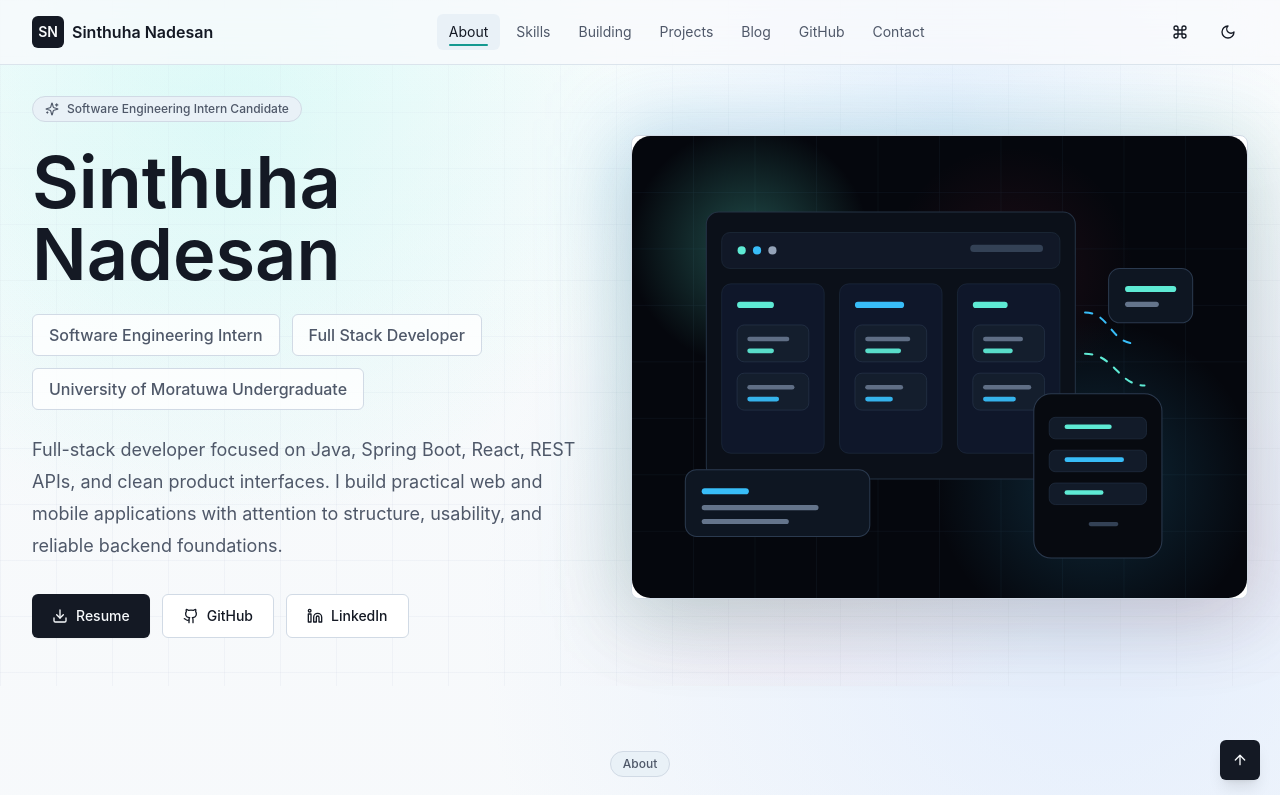
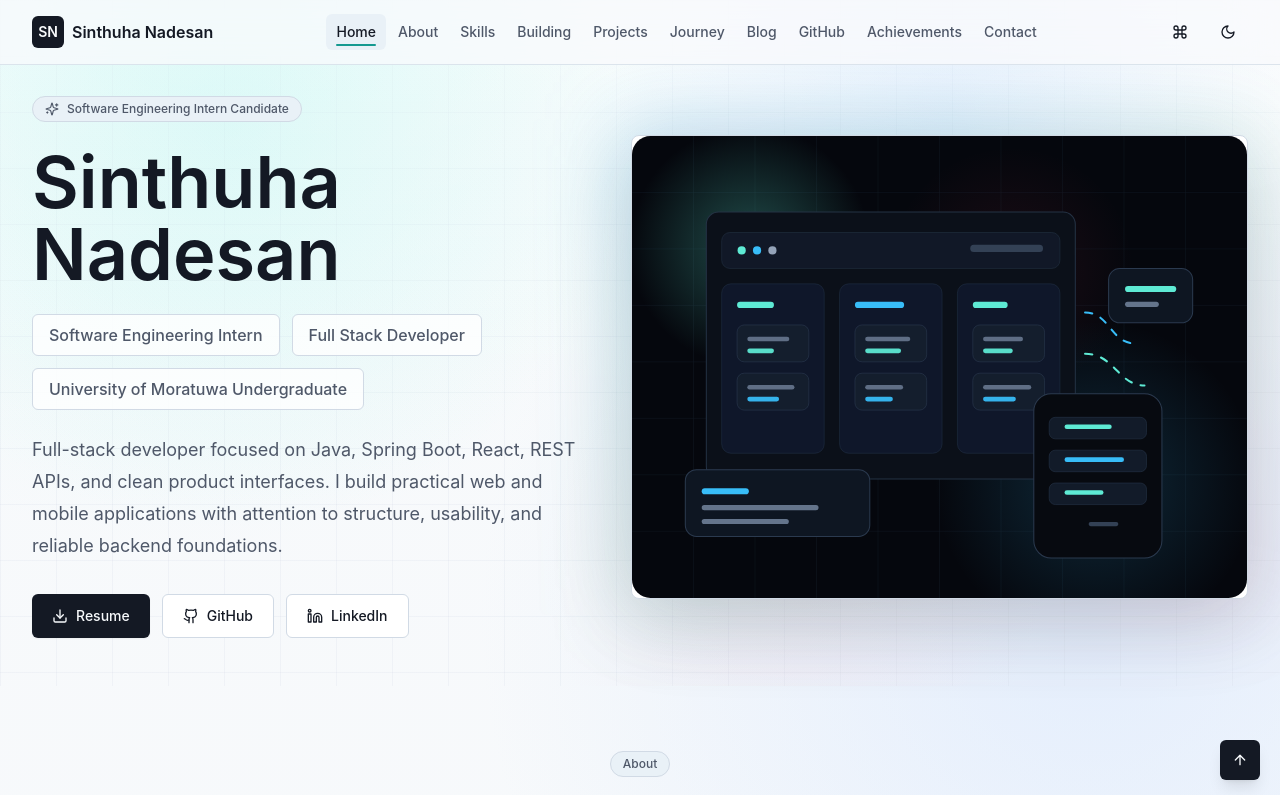
Before and after one commit to Sinthuha-n/personal-portifolio---sinthu, a Next.js app: page / in a window 1280 px wide. Shown: the top 795 px of the page. Built offline with nearby package versions, Linux system fonts and the light colour scheme.

Commit message:
fix(navbar): include missing sections in navigation menu

```diff
--- a/components/layout/site-header.tsx
+++ b/components/layout/site-header.tsx
@@ -15,7 +15,7 @@ export function SiteHeader({ onOpenCommandPalette }: SiteHeaderProps) {
   const { theme, toggleTheme } = useTheme();
   const [menuOpen, setMenuOpen] = useState(false);
   const [activeSection, setActiveSection] = useState("about");
-  const navTargets = useMemo(() => navItems.map((item) => item.toLowerCase()), []);
+  const navTargets = useMemo(() => navItems.map((item) => item.href.replace("#", "")), []);
 
   useEffect(() => {
     const sections = navTargets
@@ -70,23 +70,23 @@ export function SiteHeader({ onOpenCommandPalette }: SiteHeaderProps) {
           <span className="grid h-8 w-8 place-items-center rounded-md bg-foreground text-sm text-background">SN</span>
           <span>Sinthuha Nadesan</span>
         </a>
-        <div className="hidden items-center gap-1 md:flex">
+        <div className="hidden items-center gap-0.5 md:flex">
           {navItems.map((item) => {
-            const target = item.toLowerCase();
+            const target = item.href.replace("#", "");
             const isActive = activeSection === target;
 
             return (
               <a
-                key={item}
-                href={`#${target}`}
+                key={item.href}
+                href={item.href}
                 aria-current={isActive ? "page" : undefined}
                 onClick={() => setActiveSection(target)}
                 className={cn(
-                  "relative rounded-md px-3 py-2 text-sm text-muted-foreground transition hover:bg-muted hover:text-foreground",
-                  isActive && "bg-muted text-foreground after:absolute after:inset-x-3 after:bottom-1 after:h-0.5 after:rounded-full after:bg-primary"
+                  "relative rounded-md px-2.5 py-2 text-xs font-medium text-muted-foreground transition hover:bg-muted hover:text-foreground lg:text-sm",
+                  isActive && "bg-muted text-foreground after:absolute after:inset-x-2.5 after:bottom-1 after:h-0.5 after:rounded-full after:bg-primary"
                 )}
               >
-              {item}
+              {item.label}
               </a>
             );
           })}
@@ -106,13 +106,13 @@ export function SiteHeader({ onOpenCommandPalette }: SiteHeaderProps) {
       {menuOpen ? (
         <div className="border-t border-border bg-background px-4 py-3 md:hidden">
           {navItems.map((item) => {
-            const target = item.toLowerCase();
+            const target = item.href.replace("#", "");
             const isActive = activeSection === target;
 
             return (
               <a
-                key={item}
-                href={`#${target}`}
+                key={item.href}
+                href={item.href}
                 aria-current={isActive ? "page" : undefined}
                 onClick={() => {
                   setActiveSection(target);
@@ -123,7 +123,7 @@ export function SiteHeader({ onOpenCommandPalette }: SiteHeaderProps) {
                   isActive && "bg-muted font-medium text-foreground"
                 )}
               >
-              {item}
+              {item.label}
               </a>
             );
           })}
--- a/data/portfolio.ts
+++ b/data/portfolio.ts
@@ -1,4 +1,15 @@
-export const navItems = ["About", "Skills", "Building", "Projects", "Blog", "GitHub", "Contact"];
+export const navItems = [
+  { label: "Home", href: "#home" },
+  { label: "About", href: "#about" },
+  { label: "Skills", href: "#skills" },
+  { label: "Building", href: "#building" },
+  { label: "Projects", href: "#projects" },
+  { label: "Journey", href: "#experience" },
+  { label: "Blog", href: "#blog" },
+  { label: "GitHub", href: "#github" },
+  { label: "Achievements", href: "#achievements" },
+  { label: "Contact", href: "#contact" }
+] as const;
 
 export const typingWords = [
   "Java Developer",
```
